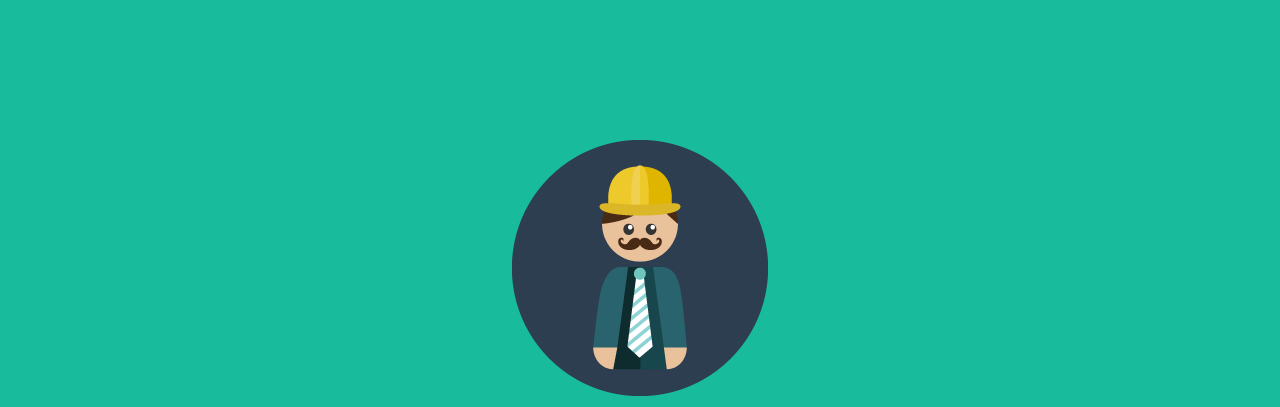
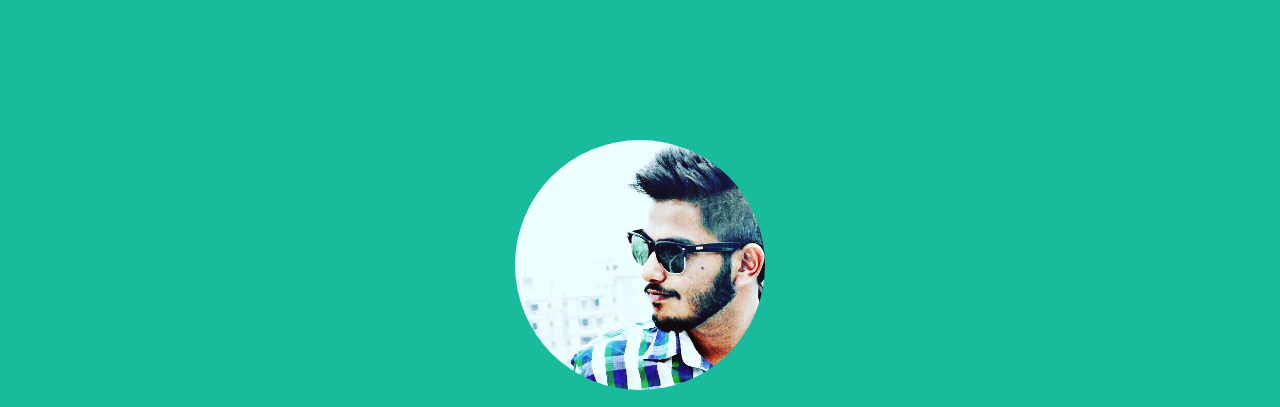
Before and after one commit to rrohan97/worksample1, a plain HTML site: page index.html in a window 1280 px wide. Shown: the part 60-467 px from the top of the page. Drawn offline with Linux system fonts and the light colour scheme.

Commit message:
final
final changes

```diff
--- a/index.html
+++ b/index.html
@@ -37,7 +37,7 @@
 
        <header class="masthead">
       <div class="container">
-        <img class="img-fluid" src="profile.png" alt="">
+        <img class="img-fluid" src="img/img4.jpg" alt="" style="border-radius: 100%;height: 250px;">
         <div class="intro-text">
           <span class="name">I'm Rohan</span>
 
```
